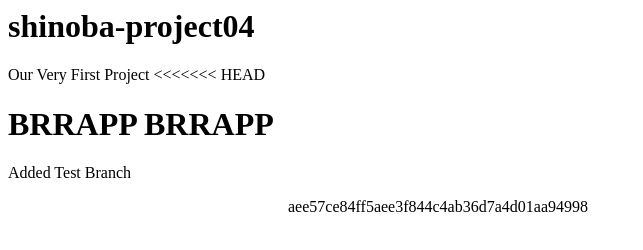
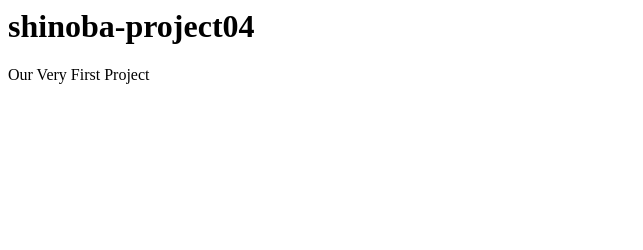
Before and after one commit to alexandershindennisoba/shinoba-project04, a plain HTML site: page README.html in a window 1280 px wide. Shown: the whole page, without its empty margins (0-643 px from the left). Drawn offline with Linux system fonts and the light colour scheme.

Commit message:
Attempting to Get Alex's Code

```diff
--- a/README.html
+++ b/README.html
@@ -5,25 +5,7 @@
       </head>
       <body>
         <h1 id="shinoba-project04">shinoba-project04</h1>
-<p>Our Very First Project
-&lt;&lt;&lt;&lt;&lt;&lt;&lt; HEAD</p>
-<h1 id="brrapp-brrapp">BRRAPP BRRAPP</h1>
-<p>Added Test Branch</p>
-<blockquote>
-<blockquote>
-<blockquote>
-<blockquote>
-<blockquote>
-<blockquote>
-<blockquote>
-<p>aee57ce84ff5aee3f844c4ab36d7a4d01aa94998</p>
-</blockquote>
-</blockquote>
-</blockquote>
-</blockquote>
-</blockquote>
-</blockquote>
-</blockquote>
+<p>Our Very First Project</p>
 
       </body>
     </html>
```
Also changed, not shown: scripts/script.js (+32 -10 lines), 2 other files.
